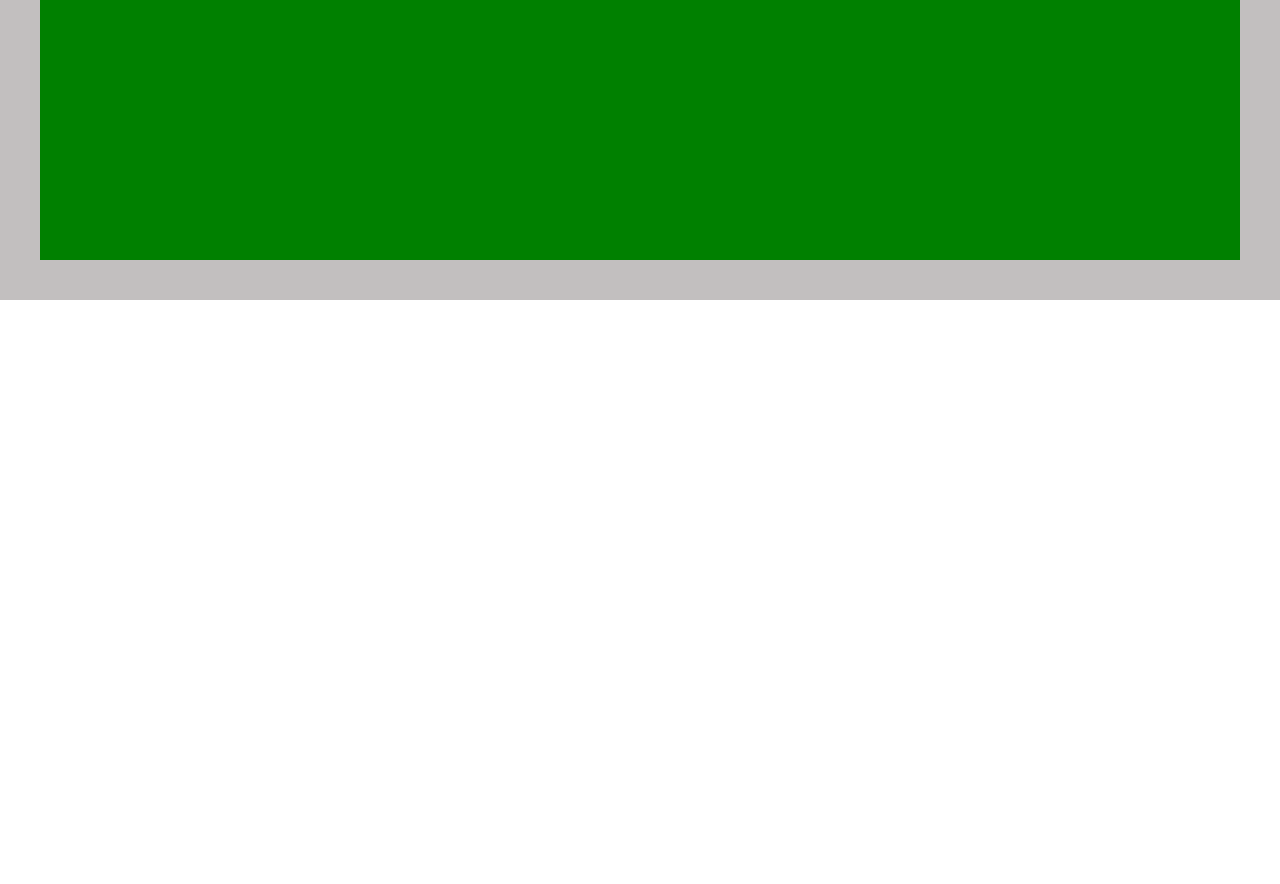
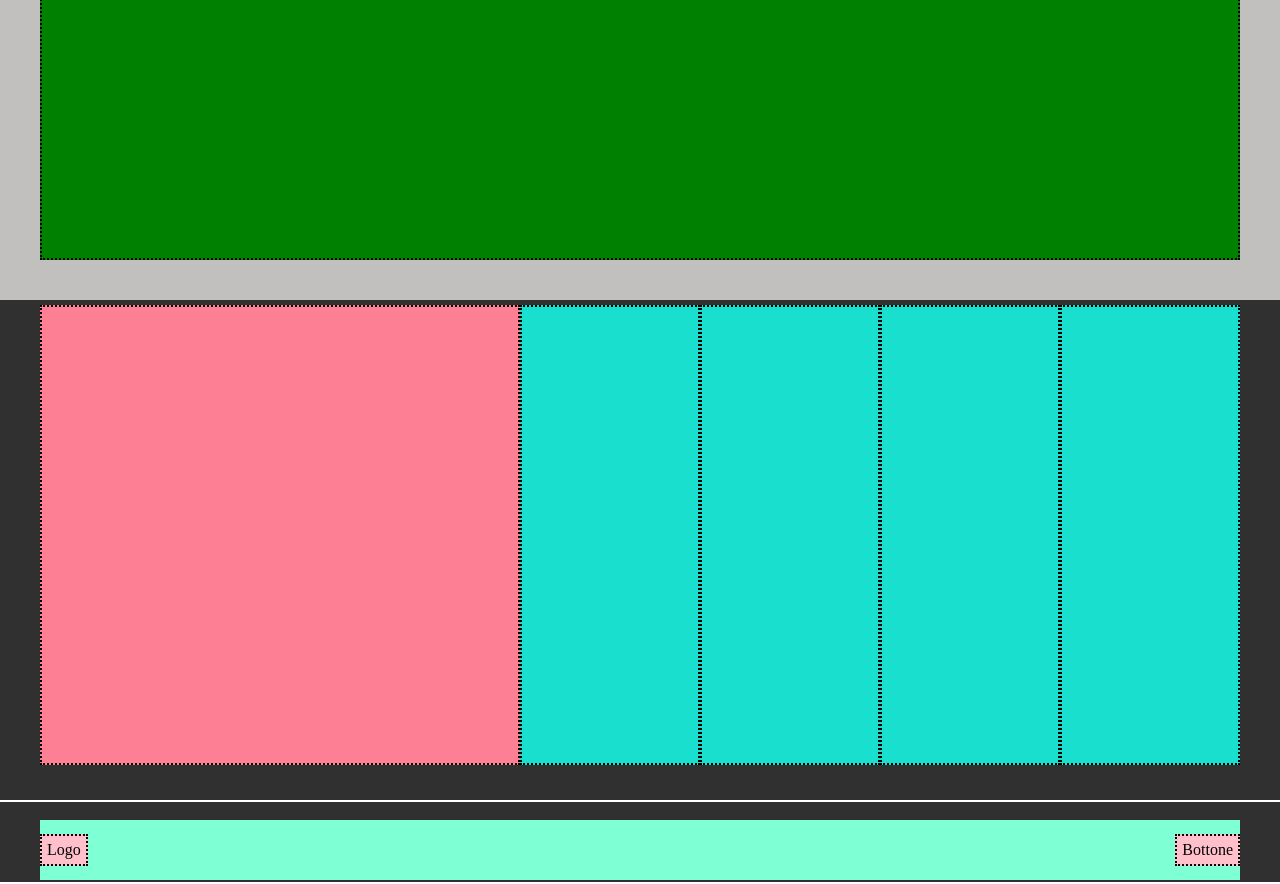
Before and after one commit to Steopa2001/htmlcss-struttura-discord, a plain HTML site: page index.html in a window 1280 px wide. Shown: the part 2790-3674 px from the top of the page. Before the commit the page ends 3090 px from the top, so only its background shows below. Drawn offline with Linux system fonts and the light colour scheme.

Commit message:
last commit

```diff
--- a/index.html
+++ b/index.html
@@ -48,9 +48,30 @@
 
     <section>
       <div class="cont-bg-grey">
-        <div class="container-2"></div>
+        <div class="container-2 border"></div>
       </div>
     </section>
+
+    <section>
+
+      <div class="foot-cont">
+        <div class="box-foot border"></div>
+        <div class="box-foot border"></div>
+        <div class="box-foot border"></div>
+        <div class="box-foot border"></div>
+        <div class="box-foot-2 border"></div>
+      </div>
+    </section>
+
+      <section>
+      <div class="box-footer">
+        <div class="last-box">
+          <div class="botton-1 border">Logo</div>
+          <div class="botton-2 border">Bottone</div>
+        </div>
+        </div>
+      </section>
+
 
   </main>
 
--- a/src/css/style.css
+++ b/src/css/style.css
@@ -3,6 +3,12 @@
   padding: 0;
   box-sizing: border-box;
 }
+
+/* UTILITY */
+.border {
+  border: 2px dotted black;
+}
+
 
 /*HEADER*/
 
@@ -21,10 +27,6 @@ header {
   width: 1200px;
 }
 
-/* UTILITY */
-.border {
-  border: 2px dotted black;
-}
 
 .col-20 {
   width: 20%;
@@ -115,3 +117,61 @@ header {
   width: 1200px;
   height: 1200px;
 }
+
+.foot-cont {
+  background-color: rgb(49, 48, 48);
+  display: flex;
+  height: 500px;
+  justify-content: center;
+  align-items: center;
+  flex-direction: row-reverse;
+  padding-bottom: 30px;
+}
+
+
+.box-foot {
+  width: 180px;
+  background-color: rgb(25, 223, 206);
+  height: 460px;
+}
+
+
+.box-foot-2 {
+  width: 480px;
+  background-color: rgb(252, 127, 148);
+  height: 460px;
+}
+
+.box-footer {
+  background-color: rgb(49, 48, 48);
+  display: flex;
+  height: 80px;
+  justify-content: center;
+  align-items: flex-end;
+  margin-top: 2px;
+}
+
+.last-box {
+  height: 60px;
+  background-color: aquamarine;
+  width: 1200px;
+  display: flex;
+  justify-content: space-between;
+  align-items: center;
+}
+
+.botton-1 {
+  width: auto;
+  padding: 5px;
+  background-color: pink;
+}
+
+.botton-2 {
+  width: auto;
+  padding: 5px;
+  background-color: pink;
+}
+
+.box-footer , .last-box {
+  margin-bottom: 2px;
+}
```
